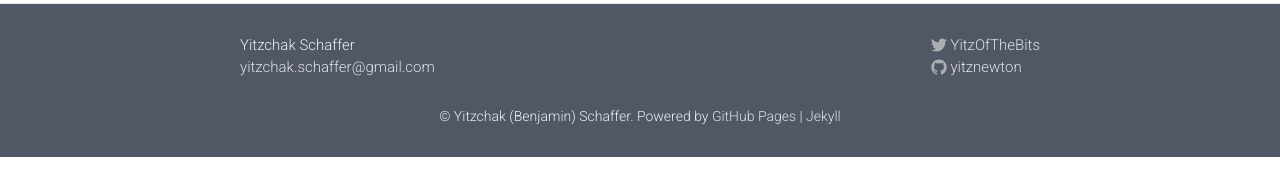
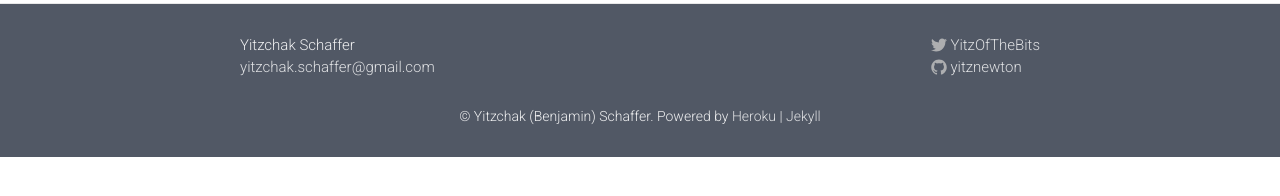
Before and after one commit to yitznewton/yitznewton.github.io, a Jekyll site: the page built from about.md, in a window 1280 px wide. Shown: the part 418-614 px from the top of the page. Built offline with Jekyll 4.4.1, drawn with Linux system fonts in a browser that asks for light colours.

Commit message:
mention Heroku in footer

```diff
--- a/_includes/footer.html
+++ b/_includes/footer.html
@@ -53,7 +53,7 @@
     <div class="copyright">
       &copy; Yitzchak (Benjamin) Schaffer.
       Powered by
-      <a href="https://pages.github.com/">GitHub Pages</a> |
+      <a href="http://www.heroku.com/">Heroku</a> |
       <a href="http://jekyllrb.com/">Jekyll</a>
     </div>
 
```
